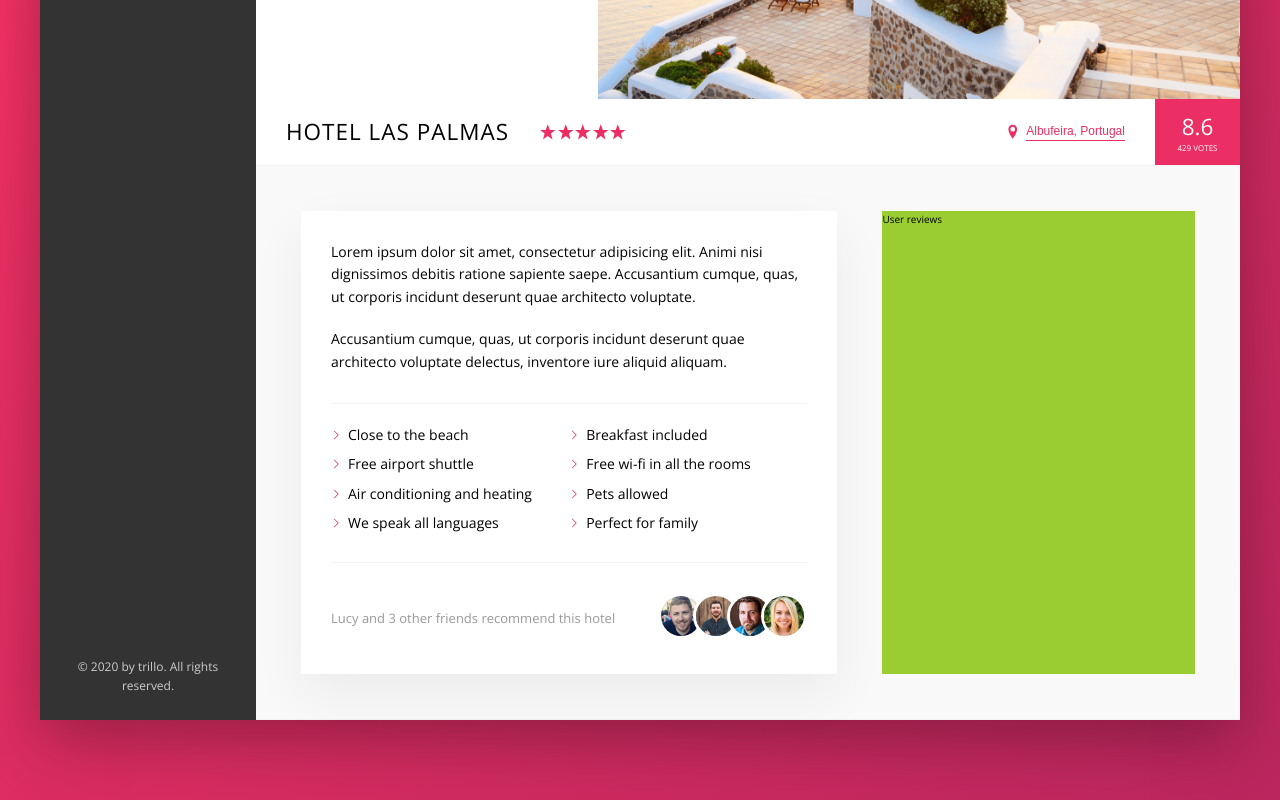
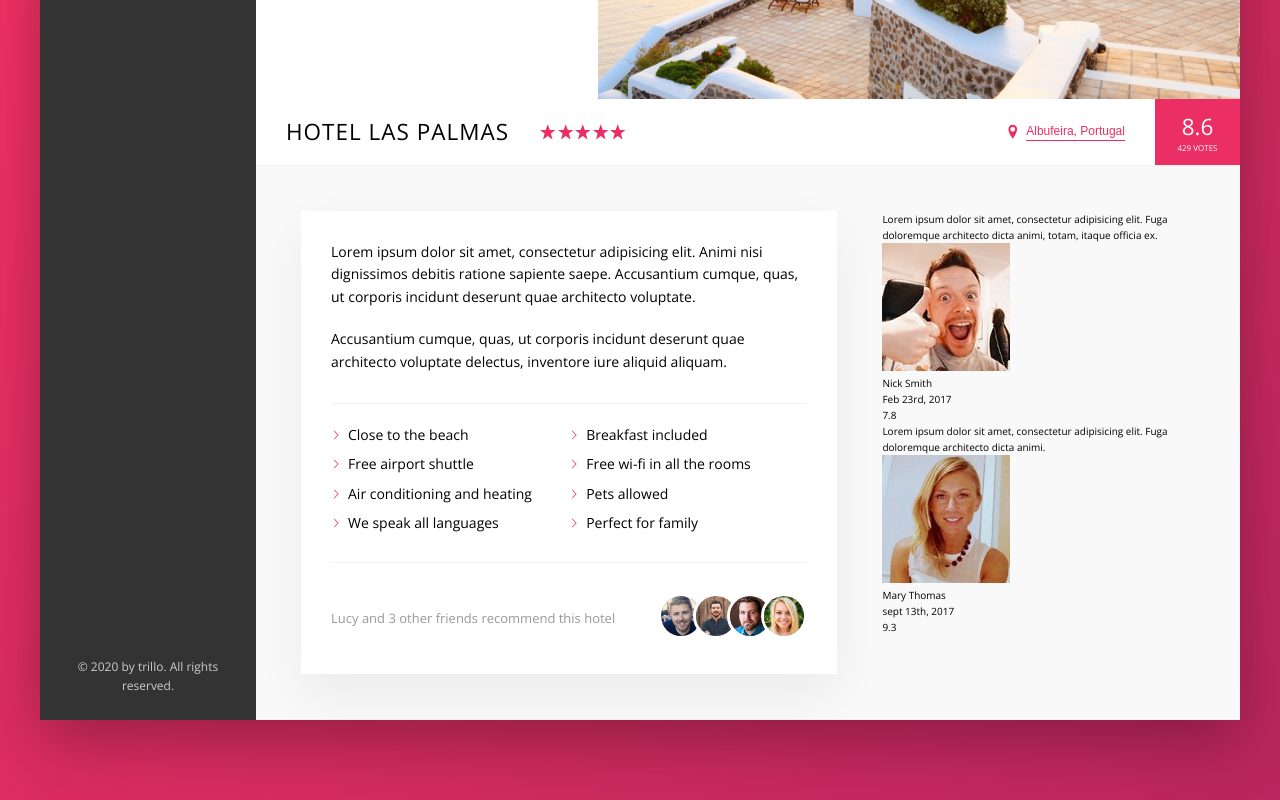
Before and after one commit to ssonko94/trillo-project, a website: page index.html in a window 1280 px wide. Shown: the part 436-1236 px from the top of the page. Drawn offline with nearby package versions, Linux system fonts and the light colour scheme.

Commit message:
added the review section to html

```diff
--- a/index.html
+++ b/index.html
@@ -220,7 +220,43 @@
             </div>
 
             <div class="user-reviews">
-              User reviews
+              <figure class="review">
+                <blockquote class="review__text">
+                  Lorem ipsum dolor sit amet, consectetur adipisicing elit. Fuga
+                  doloremque architecto dicta animi, totam, itaque officia ex.
+                </blockquote>
+                <figcaption class="review__user">
+                  <img
+                    src="img/user-1.jpg"
+                    alt="user 1"
+                    class="review__photo"
+                  />
+                  <div class="review__user-box">
+                    <p class="review__user-name">Nick Smith</p>
+                    <p class="review__user-date">Feb 23rd, 2017</p>
+                  </div>
+                  <div class="review__rating">7.8</div>
+                </figcaption>
+              </figure>
+
+              <figure class="review">
+                <blockquote class="review__text">
+                  Lorem ipsum dolor sit amet, consectetur adipisicing elit. Fuga
+                  doloremque architecto dicta animi.
+                </blockquote>
+                <figcaption class="review__user">
+                  <img
+                    src="img/user-2.jpg"
+                    alt="user 2"
+                    class="review__photo"
+                  />
+                  <div class="review__user-box">
+                    <p class="review__user-name">Mary Thomas</p>
+                    <p class="review__user-date">sept 13th, 2017</p>
+                  </div>
+                  <div class="review__rating">9.3</div>
+                </figcaption>
+              </figure>
             </div>
           </div>
         </main>
--- a/sass/_layout.scss
+++ b/sass/_layout.scss
@@ -51,6 +51,5 @@
 }
 
 .user-reviews {
-  background-color: yellowgreen;
   flex: 1;
 }
```
Also changed, not shown: css/style.css.
